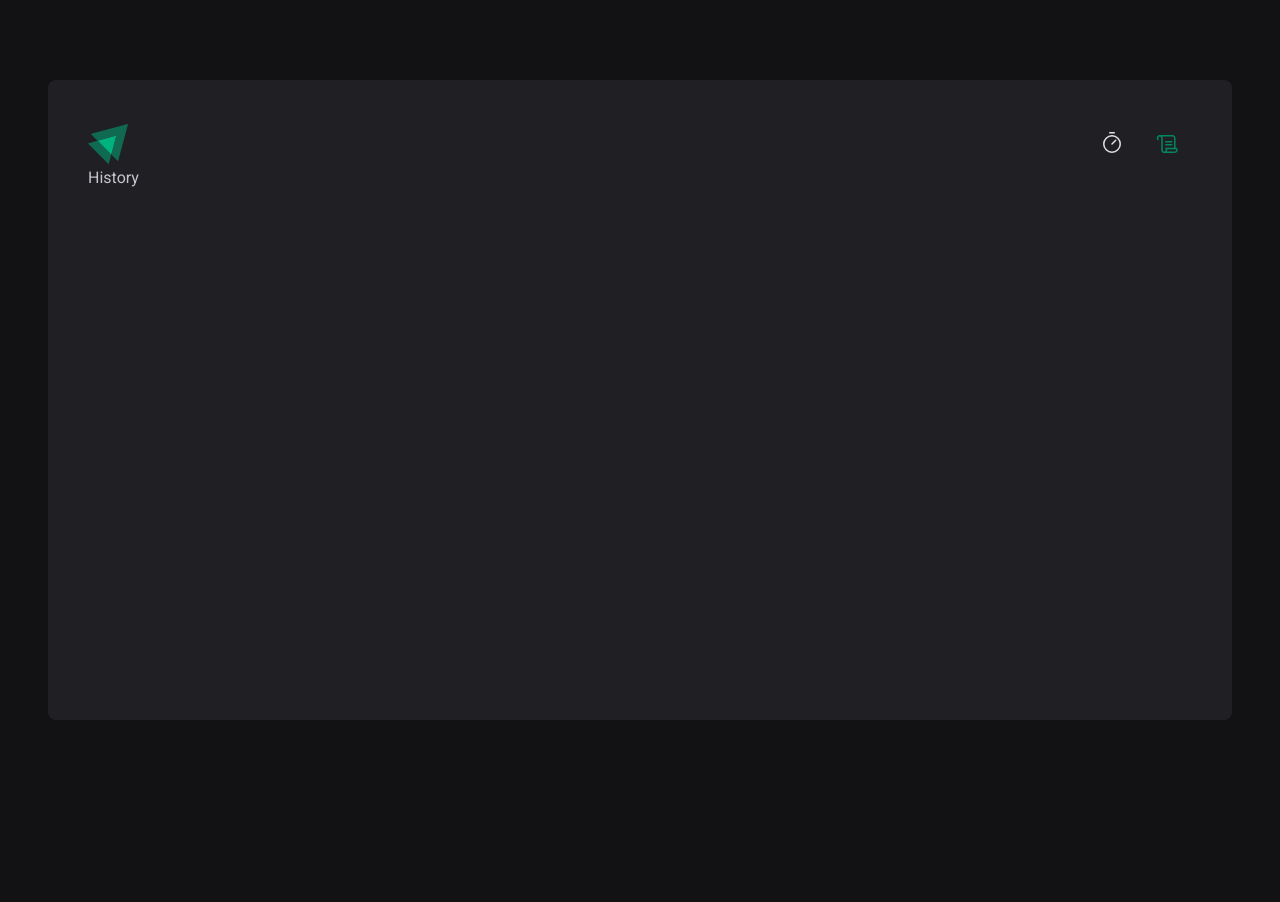
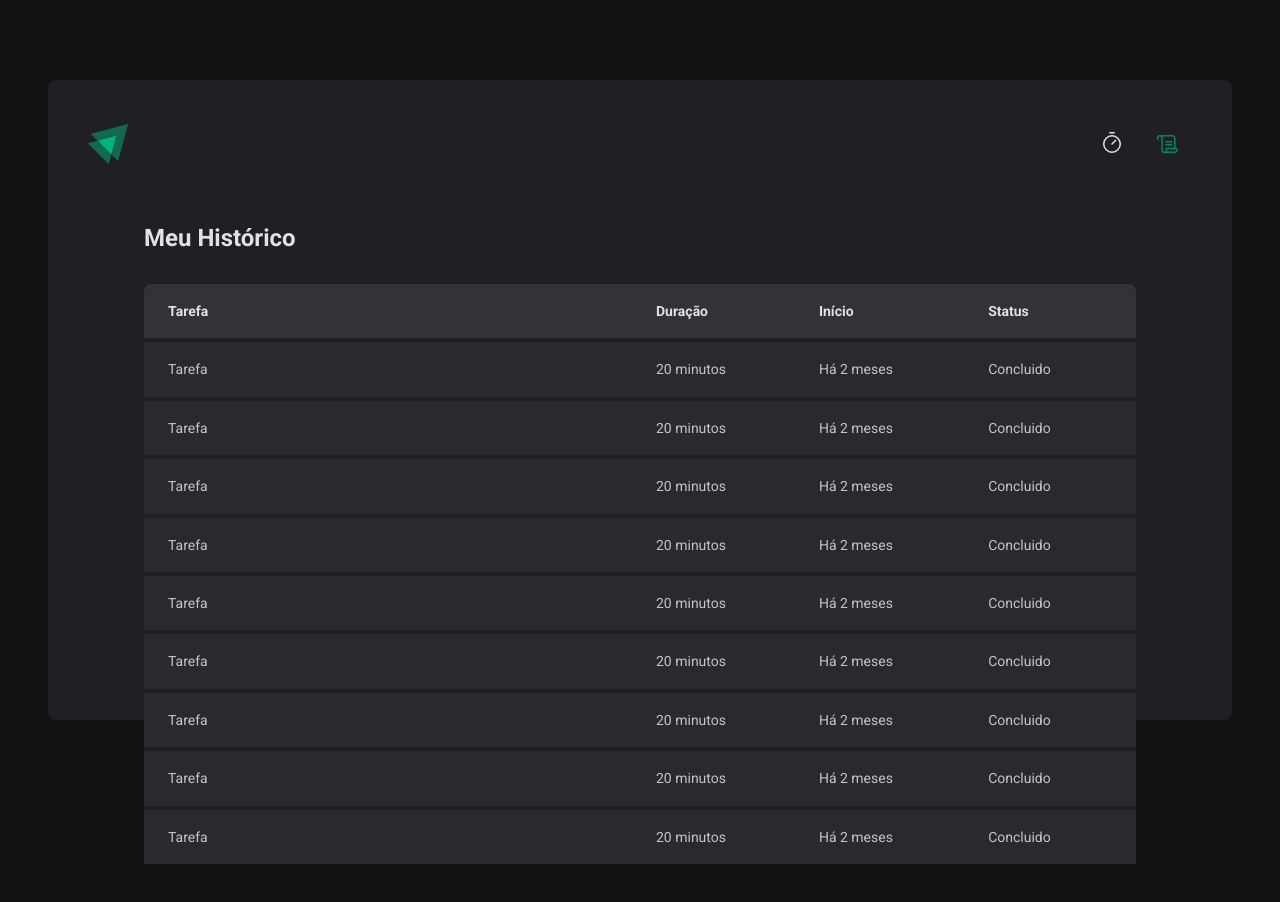
Before and after one commit to rodrigordgfs/Ignite-Timer, a React (Vite) app: page /history in a window 1280 px wide. Shown: the top 902 px of the page. Before the commit the page ends 800 px from the top, so only its background shows below. Built offline with nearby package versions, Linux system fonts and the light colour scheme.

Commit message:
Feature: Estilizando a página History

```diff
--- a/src/pages/History/index.tsx
+++ b/src/pages/History/index.tsx
@@ -1,3 +1,78 @@
+import { HistoryContainer, HistoryList } from './styles'
+
 export function History() {
-  return <div>History</div>
+  return (
+    <HistoryContainer>
+      <h1>Meu Histórico</h1>
+
+      <HistoryList>
+        <table>
+          <thead>
+            <tr>
+              <th>Tarefa</th>
+              <th>Duração</th>
+              <th>Início</th>
+              <th>Status</th>
+            </tr>
+          </thead>
+          <tbody>
+            <tr>
+              <td>Tarefa</td>
+              <td>20 minutos</td>
+              <td>Há 2 meses</td>
+              <td>Concluido</td>
+            </tr>
+            <tr>
+              <td>Tarefa</td>
+              <td>20 minutos</td>
+              <td>Há 2 meses</td>
+              <td>Concluido</td>
+            </tr>
+            <tr>
+              <td>Tarefa</td>
+              <td>20 minutos</td>
+              <td>Há 2 meses</td>
+              <td>Concluido</td>
+            </tr>
+            <tr>
+              <td>Tarefa</td>
+              <td>20 minutos</td>
+              <td>Há 2 meses</td>
+              <td>Concluido</td>
+            </tr>
+            <tr>
+              <td>Tarefa</td>
+              <td>20 minutos</td>
+              <td>Há 2 meses</td>
+              <td>Concluido</td>
+            </tr>
+            <tr>
+              <td>Tarefa</td>
+              <td>20 minutos</td>
+              <td>Há 2 meses</td>
+              <td>Concluido</td>
+            </tr>
+            <tr>
+              <td>Tarefa</td>
+              <td>20 minutos</td>
+              <td>Há 2 meses</td>
+              <td>Concluido</td>
+            </tr>
+            <tr>
+              <td>Tarefa</td>
+              <td>20 minutos</td>
+              <td>Há 2 meses</td>
+              <td>Concluido</td>
+            </tr>
+            <tr>
+              <td>Tarefa</td>
+              <td>20 minutos</td>
+              <td>Há 2 meses</td>
+              <td>Concluido</td>
+            </tr>
+          </tbody>
+        </table>
+      </HistoryList>
+    </HistoryContainer>
+  )
 }
--- /dev/null
+++ b/src/pages/History/styles.ts
@@ -0,0 +1,62 @@
+import styled from 'styled-components'
+
+export const HistoryContainer = styled.main`
+  flex: 1;
+  padding: 3.5rem;
+
+  display: flex;
+  flex-direction: column;
+
+  h1 {
+    font-size: 1.5rem;
+    color: ${({ theme }) => theme['gray-100']};
+  }
+`
+
+export const HistoryList = styled.div`
+  flex: 1;
+  overflow: auto;
+  margin-top: 2rem;
+
+  table {
+    width: 100%;
+    border-collapse: collapse;
+    min-width: 600px;
+
+    th {
+      background: ${({ theme }) => theme['gray-600']};
+      padding: 1rem;
+      text-align: left;
+      color: ${({ theme }) => theme['gray-100']};
+      font-size: 0.875rem;
+      line-height: 1.6;
+
+      &:first-child {
+        border-top-left-radius: 8px;
+        padding-left: 1.5rem;
+      }
+
+      &:last-child {
+        border-top-right-radius: 8px;
+        padding-right: 1.5rem;
+      }
+    }
+
+    td {
+      background-color: ${({ theme }) => theme['gray-700']};
+      border-top: 4px solid ${({ theme }) => theme['gray-800']};
+      padding: 1rem;
+      font-size: 0.875rem;
+      line-height: 1.6;
+
+      &:first-child {
+        width: 50%;
+        padding-left: 1.5rem;
+      }
+
+      &:last-child {
+        padding-right: 1.5rem;
+      }
+    }
+  }
+`
```
